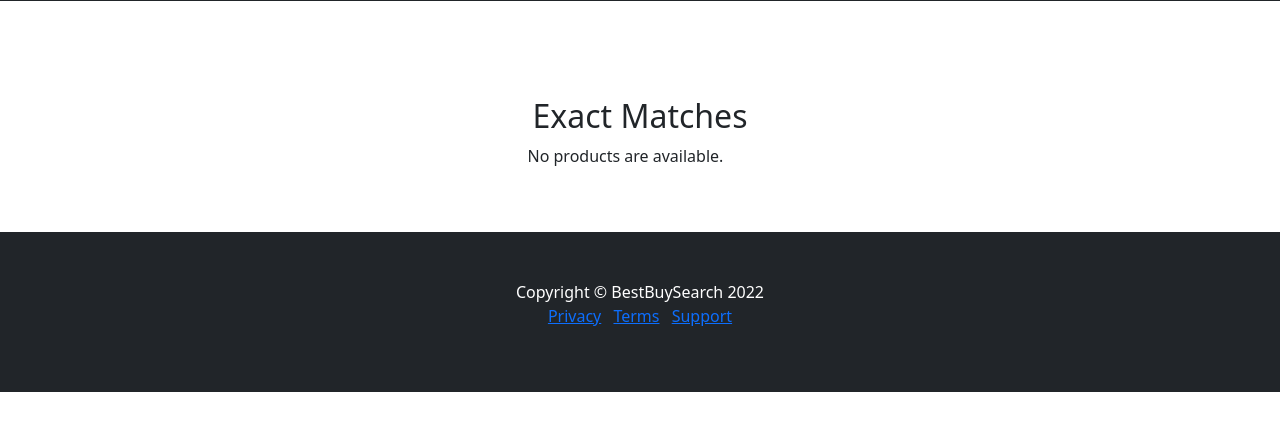
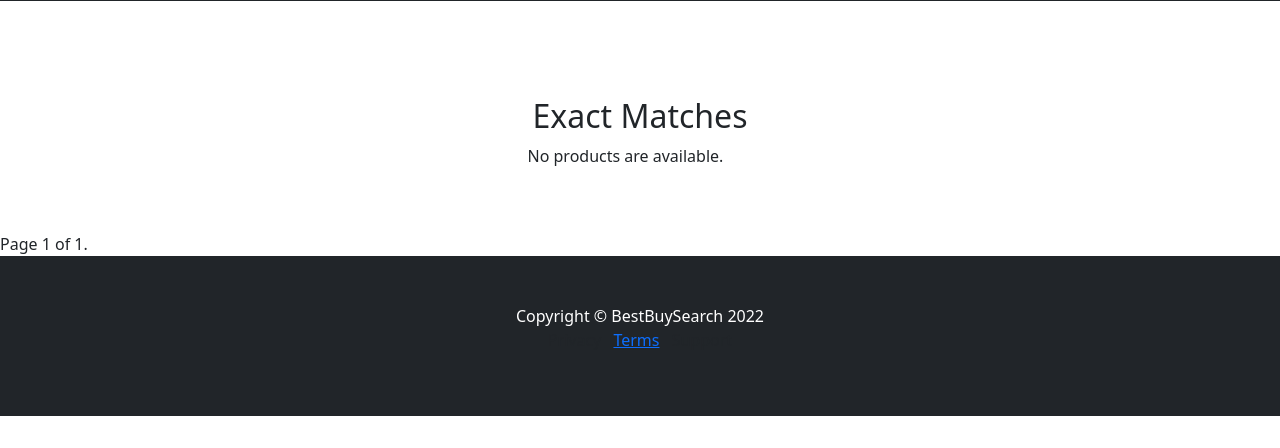
Before and after one commit to SethCram/Best-Buy-Search-Project, a Django app: page /BestBuySearch/products/exact_search/ in a window 1280 px wide. Shown: the part 352-800 px from the top of the page. Run offline with Django 4.2, Linux system fonts and the light colour scheme; data that the repository does not hold is empty; some libraries are stand-ins or nearby versions.

Commit message:
Terms of service + pagination added.

```diff
--- a/mysite/BestBuySearch/forms.py
+++ b/mysite/BestBuySearch/forms.py
@@ -10,6 +10,7 @@
 #from django.contrib.auth.models import User
 
 class CustomerSignUpForm(UserCreationForm):
+    Agree_Terms = forms.BooleanField(required=True, label="I agree to the Terms and Conditions")
 
     class Meta(UserCreationForm.Meta):
         """Signup redef'd user."""
@@ -31,7 +32,9 @@
 
 class VendorSignUpForm(UserCreationForm):
     """Add brand name field to default vendor sign up."""
-    brand = forms.CharField(required = True)
+
+    brand = forms.CharField(required = True, label="Brand Name")
+    Agree_Terms = forms.BooleanField(required=True, label="I agree to the Terms and Conditions")
 
     class Meta(UserCreationForm.Meta):
         """Signup redef'd user."""
--- a/mysite/BestBuySearch/templates/BestBuySearch/base.html
+++ b/mysite/BestBuySearch/templates/BestBuySearch/base.html
@@ -107,13 +107,17 @@
 
         {% endblock inner-body %}
 
+        {% block pagination %}
+
+        {% endblock pagination %}
+
         <!-- Footer-->
         <footer class="py-5 bg-dark">
             <div class="container"><p class="m-0 text-center text-white">Copyright &copy; BestBuySearch 2022</p></div>
             <ul class="list-inline text-center">
-                <li class="list-inline-item"><a href="#">Privacy</a></li>
-                <li class="list-inline-item"><a href="#">Terms</a></li>
-                <li class="list-inline-item"><a href="#">Support</a></li>
+                <li class="list-inline-item"><a>Privacy</a></li>
+                <li class="list-inline-item"><a href="https://www.termsfeed.com/live/0625eac9-112a-4887-a7e6-c2b88100937e">Terms</a></li>
+                <li class="list-inline-item"><a>Support</a></li>
             </ul>
         </footer>
         <!-- Bootstrap core JS-->
--- a/mysite/BestBuySearch/templates/BestBuySearch/base_shop.html
+++ b/mysite/BestBuySearch/templates/BestBuySearch/base_shop.html
@@ -92,6 +92,28 @@
 
         {% endblock section %}
 
+        {% block pagination %}
+
+            <div class="pagination">
+                <span class="step-links">
+                    {% if page_obj.has_previous %}
+                        <a href="?page=1">&laquo; first</a>
+                        <a href="?page={{ page_obj.previous_page_number }}">previous</a>
+                    {% endif %}
+
+                    <span class="current">
+                        Page {{ page_obj.number }} of {{ page_obj.paginator.num_pages }}.
+                    </span>
+
+                    {% if page_obj.has_next %}
+                        <a href="?page={{ page_obj.next_page_number }}">next</a>
+                        <a href="?page={{ page_obj.paginator.num_pages }}">last &raquo;</a>
+                    {% endif %}
+                </span>
+            </div>
+
+        {% endblock pagination %}
+
         <!-- footer should be inherited  -->>
     </body>
 </html>
--- a/mysite/BestBuySearch/urls.py
+++ b/mysite/BestBuySearch/urls.py
@@ -22,12 +22,11 @@
          #search results:
          path('products/similar_search/', views.SimilarResultsView.as_view(), name = "similar_results"),
          path('products/exact_search/', views.ExactResultsView.as_view(), name = "exact_results"),
-            #path('products/requirement_search/', views.RequirementResultsView.as_view(), name = "requirement_results"),
          path('products/requirement_search/MultipleSearch/', views.MultipleSearch, name = "MultipleSearch"),
             #path('products/requirement_search/<str:name>/<int:cost>/<int:category>/<int:payment_type>/', views.myfunct, name = "myfunct"),
          #product editing:
          path('products/add_product/', views.ProductCreateView.as_view(), name = 'add_product'),
-         path('products/all_products/', views.AllProductsView.as_view(), name = 'all_products'),
+         path('products/all_products/', views.ThisVendorsProductsView.as_view(), name = 'all_products'),
          path('products/all_products/<int:pk>/update/', views.ProductUpdateView.as_view(), name = 'update_product'),
          path('products/all_products/<int:pk>/delete/', views.ProductDeleteView.as_view(), name = 'delete_product'),
          #cart urls:
--- a/mysite/BestBuySearch/views.py
+++ b/mysite/BestBuySearch/views.py
@@ -7,6 +7,8 @@
 from django.views import generic
 
 from django.utils import timezone
+
+from django.core.paginator import Paginator
 
 from django.contrib.auth.forms import UserCreationForm
 from django.contrib.auth.mixins import LoginRequiredMixin
@@ -152,7 +154,7 @@
     template_name = 'BestBuySearch/products.html'
     #usable from html:
     context_object_name = 'vendorproduct_list'
-
+    paginate_by = 40
 
     def get_queryset(self):
         """Return four most recently updated products."""
@@ -173,6 +175,8 @@
     model = VendorProduct
     template_name = "BestBuySearch/exact_results.html" #have to specify app_name/template_name bc templates r namespaced using app_name
     context_object_name = 'exactmatch_list'
+
+    paginate_by = 40
 
     def get_queryset(self):
         """
@@ -205,6 +209,8 @@
     template_name = "BestBuySearch/similar_results.html" #have to specify app_name/template_name bc templates r namespaced using app_name
     context_object_name = 'similarmatch_list'
 
+    paginate_by = 40
+
     def get_queryset(self):
         """
         Return VendorProduct filtered by substring search.
@@ -226,26 +232,6 @@
                 Q(name__icontains = query) | Q(category__icontains = query)
             )
             return similarmatch_list
-
-"""
-class RequirementResultsView(generic.ListView):
-"""
-#Requirements search results view. Incomplete.
-"""
-    model = VendorProduct
-    template_name = "BestBuySearch/requirement_results.html"
-    context_object_name = 'requirementmatch_list'
-
-    form_class = RequirementForm
-
-    def get_context_data(self, **kwargs):
-        context = super(RequirementResultsView, self).get_context_data(**kwargs)
-        context['form'] = RequirementForm()
-        return context
-
-    #fields = ['name', 'cost', 'category', 'payment_type', 'product_description', 'brief_description']
-    #form = SearchForm(request.GET)
-"""
 
 def MultipleSearch(request):
     """Multiple search method to get DB data + output rslts to template."""
@@ -289,22 +275,27 @@
         elif( int(ordering) == RequirementForm.PRICE_DESC):
             vendorproduct_obj = vendorproduct_obj.order_by('-cost')
 
-
-        #context = {'name': name, 'cost': cost, 'category': category, 'payment_type': payment_type}
-
     #print("Post filter", vendorproduct_obj)
 
     #set form to product form always
     form = RequirementForm()
 
-    context = {"VendorProduct": vendorproduct_obj, "form": form}
+    #pagination:
+    paginator = Paginator(vendorproduct_obj, 40)
+    page_number = request.GET.get('page') #should be POST not GET?
+    page_obj = paginator.get_page(page_number)
+
+    #render template with given context
+    context = {"VendorProduct": vendorproduct_obj, "form": form, "page_obj": page_obj}
     return render(request,'BestBuySearch/requirement_results.html', context)
 
 @method_decorator([login_required], name = 'dispatch') #why dispatch?
-class AllProductsView( generic.ListView ):
+class ThisVendorsProductsView( generic.ListView ):
     #unneeded?: model = VendorProduct
     template_name = "BestBuySearch/all_products.html" #have to specify app_name/template_name bc templates r namespaced using app_name
     context_object_name = 'allproducts_list'
+
+    paginate_by = 100
 
     def get_queryset(self):
         """
--- a/mysite/templates/registration/base.html
+++ /dev/null
@@ -1,6 +0,0 @@
-{% load i18n static %}<!DOCTYPE html>
-{% get_current_language as LANGUAGE_CODE %}{% get_current_language_bidi as LANGUAGE_BIDI %}
-<html lang="{{ LANGUAGE_CODE|default:"en-us" }}" dir="{{ LANGUAGE_BIDI|yesno:'rtl,ltr,auto' }}">
-
-
-<button onclick="history.back()">Go Back</button>
--- a/mysite/templates/registration/customer_signup.html
+++ b/mysite/templates/registration/customer_signup.html
@@ -7,6 +7,10 @@
   <form method="post">
     {% csrf_token %}
     {{ form.as_p }}
-    <button type="submit">Sign Up</button>
+    <!-- Terms -->
+    <div>
+      <a href="https://www.termsfeed.com/live/0625eac9-112a-4887-a7e6-c2b88100937e">Terms and Conditions</a>
+    </div>
+      <button type="submit">Sign Up</button>
   </form>
 {% endblock %}
--- a/mysite/templates/registration/vendor_signup.html
+++ b/mysite/templates/registration/vendor_signup.html
@@ -7,6 +7,10 @@
   <form method="post">
     {% csrf_token %}
     {{ form.as_p }}
+    <!-- Terms -->
+    <div>
+      <a href="https://www.termsfeed.com/live/0625eac9-112a-4887-a7e6-c2b88100937e">Terms and Conditions</a>
+    </div>
     <button type="submit">Sign Up</button>
   </form>
 {% endblock %}
```
